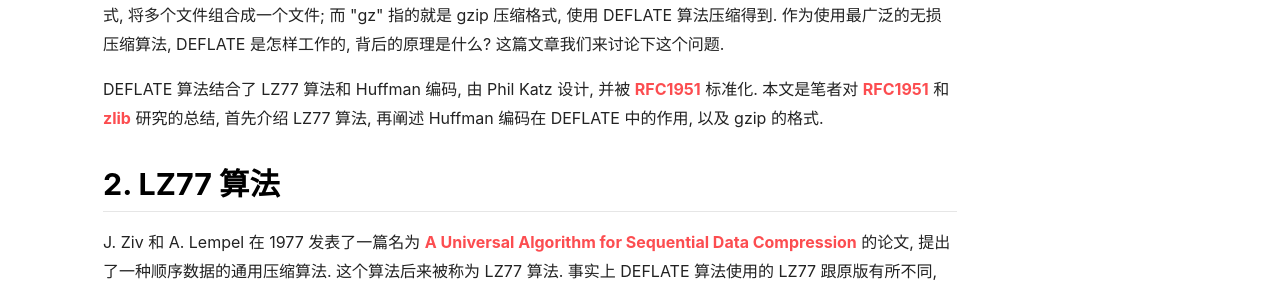
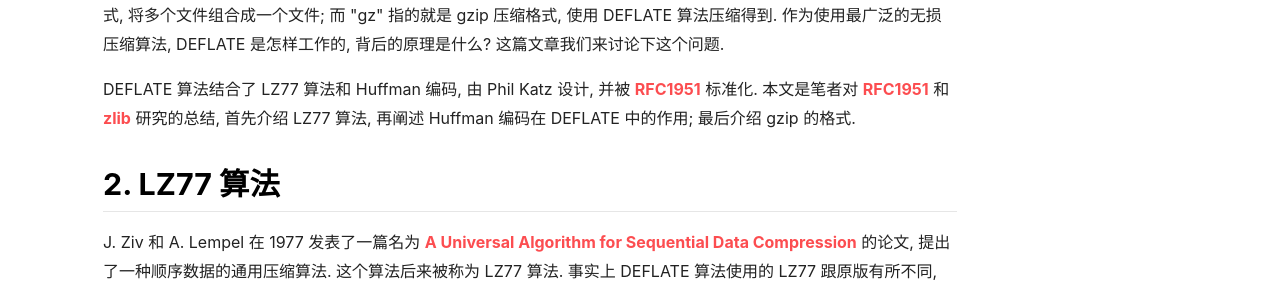
Before and after one commit to luyuhuang/luyuhuang.github.io, a Jekyll site: the page built from _posts/2020-04-28-gzip-and-deflate.md, in a window 1280 px wide and 900 px high. Shown: the part 371-661 px from the top of the window. Built offline with Jekyll 4.4.1, drawn with Linux system fonts in a browser that asks for light colours; nearby versions of some CDN libraries; formulas are drawn with MathJax 3; comment, search, counter and statistics services are not loaded; some of the changed text lies outside the part shown.

Commit message:
amend a mistake

```diff
--- a/_posts/2020-04-28-gzip-and-deflate.md
+++ b/_posts/2020-04-28-gzip-and-deflate.md
@@ -9,7 +9,7 @@ tag:
 
 当你键入 `tar -zcf src.tar.gz src`, 就可以将 `src` 下的所有文件打包成一个 tar.gz 格式的压缩包. 这里的 "tar" 是归档格式, 将多个文件组合成一个文件; 而 "gz" 指的就是 gzip 压缩格式, 使用 DEFLATE 算法压缩得到. 作为使用最广泛的无损压缩算法, DEFLATE 是怎样工作的, 背后的原理是什么? 这篇文章我们来讨论下这个问题.
 
-DEFLATE 算法结合了 LZ77 算法和 Huffman 编码, 由 Phil Katz 设计, 并被 [RFC1951](https://tools.ietf.org/html/rfc1951) 标准化. 本文是笔者对 [RFC1951](https://tools.ietf.org/html/rfc1951) 和 [zlib](http://www.zlib.net/) 研究的总结, 首先介绍 LZ77 算法, 再阐述 Huffman 编码在 DEFLATE 中的作用, 以及 gzip 的格式.
+DEFLATE 算法结合了 LZ77 算法和 Huffman 编码, 由 Phil Katz 设计, 并被 [RFC1951](https://tools.ietf.org/html/rfc1951) 标准化. 本文是笔者对 [RFC1951](https://tools.ietf.org/html/rfc1951) 和 [zlib](http://www.zlib.net/) 研究的总结, 首先介绍 LZ77 算法, 再阐述 Huffman 编码在 DEFLATE 中的作用; 最后介绍 gzip 的格式.
 
 ## 2. LZ77 算法
 
```
Also changed, not shown: other parts of _posts/2020-04-28-gzip-and-deflate.md (+4 -1 lines).
